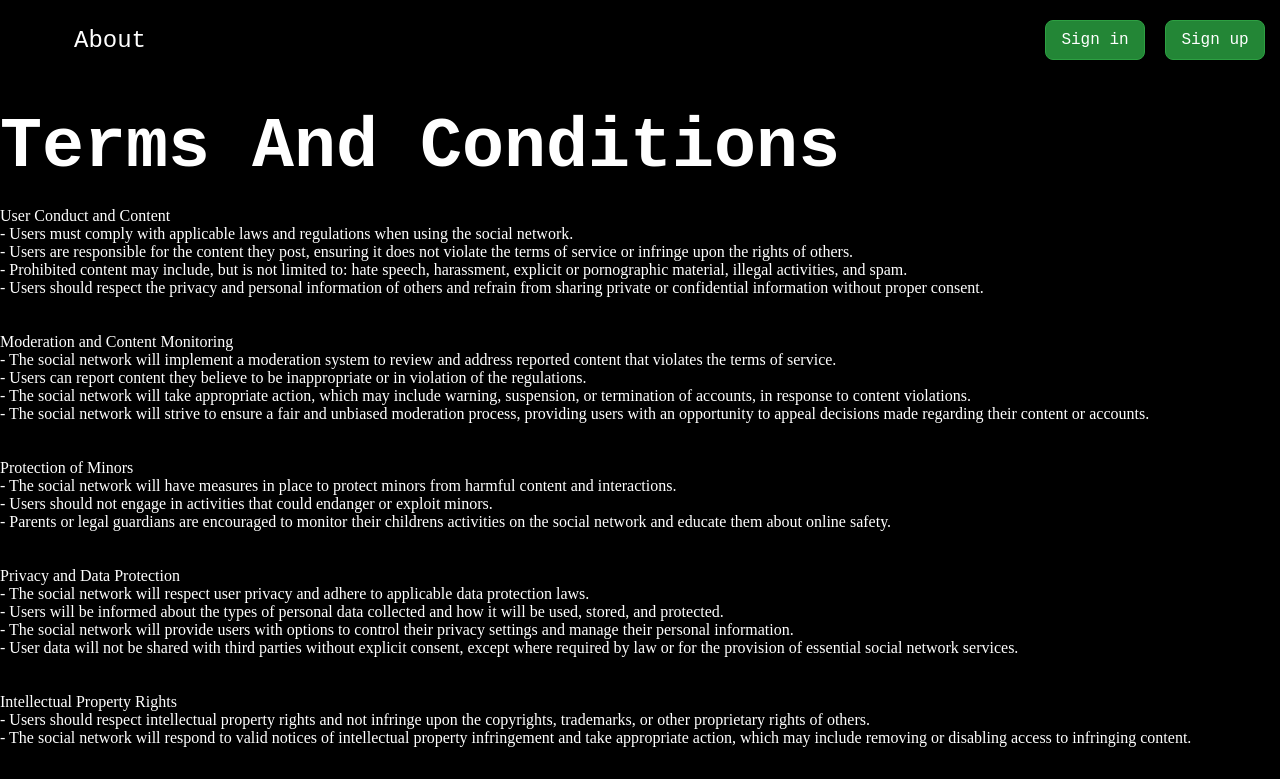
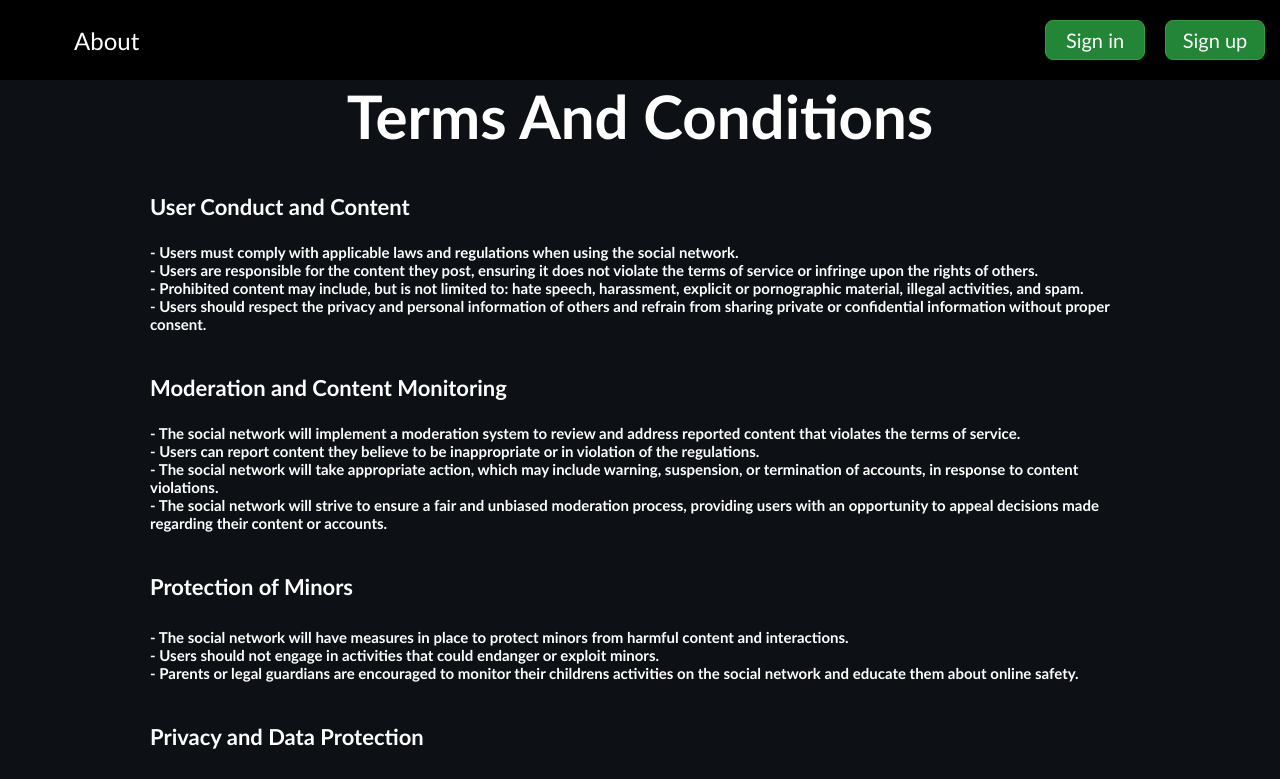
Before and after one commit to RaphaelBenoliel/StudNet_Frontend, a React (Create React App) app: page /terms in a window 1280 px wide. Shown: the top 779 px of the page. Built offline with nearby package versions, Linux system fonts and the light colour scheme.

Commit message:
Some Styling

```diff
--- a/src/pages/About/About.style.js
+++ b/src/pages/About/About.style.js
@@ -5,24 +5,24 @@ export const HomeWrapper = styled.div`
     background-repeat: no-repeat;
     background-attachment: fixed;
     background-size: cover;
-    text-align: center;
-    margin-top: 75px;
+    /* text-align: center; */
+    margin-top: 80px;
     background-color: #0d1116;
     min-height: 120vh;
     flex-direction: column;
     justify-content: center;
 `;
 export const STitle = styled.h2`
-    color: black;
-    font-family: monospace;
-    text-align: center;
-    margin: 3px 150px;
+    font-family: 'Trebuchet MS', 'Lucida Sans Unicode', 'Lucida Grande', 'Lucida Sans', Arial, sans-serif;
+    /* text-align: center; */
+    margin: 5px 150px;
     color: white;
+    font-size: 15px;
     //font-family: fantasy;
 `;
 export const Title = styled.h1`
-    font-family: monospace, sans-serif;
-    font-size: 70px;
+    font-family: 'Trebuchet MS', 'Lucida Sans Unicode', 'Lucida Grande', 'Lucida Sans', Arial, sans-serif;
+    font-size: 60px;
     color: #fff;
     margin: 0 0 20px;
     padding: 0;
@@ -31,6 +31,23 @@ export const Title = styled.h1`
 export const TextContainer = styled.div`
     display: flex;
     flex-direction: column;
-    justify-content: center;
+    /* justify-content: center; */
     align-items: center;
 `;
+export const STitle1 = styled.h2`
+    font-family: 'Trebuchet MS', 'Lucida Sans Unicode', 'Lucida Grande', 'Lucida Sans', Arial, sans-serif;
+    /* text-align: center; */
+    margin: 5px 150px;
+    color: white;
+    font-size: 22px;
+    //font-family: fantasy;
+`;
+
+export const AboutT = styled.h2`
+    font-family: 'Trebuchet MS', 'Lucida Sans Unicode', 'Lucida Grande', 'Lucida Sans', Arial, sans-serif;
+    /* text-align: center; */
+    margin: 5px 150px;
+    color: white;
+    font-size: 20px;
+    //font-family: fantasy;
+`;
--- a/src/pages/ForgotPass/ForgotPass.style.js
+++ b/src/pages/ForgotPass/ForgotPass.style.js
@@ -13,21 +13,22 @@ export const PageWrapper = styled.div`
 `;
 
 export const Title = styled.h1`
-    font-family: monospace, sans-serif;
+    font-family: 'Trebuchet MS', 'Lucida Sans Unicode', 'Lucida Grande', 'Lucida Sans', Arial, sans-serif;
     text-align: center;
     font-size: 50px;
     color: #fff;
-    margin: 0;
+    margin: 10px;
     padding: 0;
 
 `;
 
 export const ForgotPassHolder = styled.div`
-  background-color: rgba(200, 200, 200, 0.3);
+  background-color: rgba(200, 200, 200, 0.15);
   border-radius: 10px;
   padding: 15px;
   margin-bottom: 10px;
-  width: 410px;
+  width: 420px;
+  height: 50px;
   box-shadow: 0px 2px 4px rgba(0, 0, 0, 0.1);
   display: flex;
   flex-direction: column;
@@ -51,9 +52,12 @@ export const ForgotPassInput = styled.input`
   flex: 1;
   padding: 15px;
   width: 300px;
-  border-radius: 5px;
+  border-radius: 15px;
   border: 1px solid #ccc;
   margin-right: 10px;
+  background-color: rgba(200, 200, 200, 0.3);
+  color: #fff;
+  font-family: Arial, Helvetica, sans-serif;
 `;
 
 export const ForgotPassButton = styled.button`
@@ -61,9 +65,9 @@ export const ForgotPassButton = styled.button`
   margin-right: 10px;
   background: #238636;
   color: #fff;
-  border-radius: 5px;
+  border-radius: 25px;
   border: none;
-  font-family: monospace, sans-serif;
-  font-size: 16px;
+  font-family: 'Trebuchet MS', 'Lucida Sans Unicode', 'Lucida Grande', 'Lucida Sans', Arial, sans-serif;
+  font-size: 17px;
   cursor: pointer;
 `;
--- a/src/pages/Home/Home.style.js
+++ b/src/pages/Home/Home.style.js
@@ -17,11 +17,11 @@ export const STitle = styled.h3`
     color: #2da042;
 `;
 export const Title = styled.h1`
-    font-family: monospace, sans-serif;
+    font-family: 'Trebuchet MS', 'Lucida Sans Unicode', 'Lucida Grande', 'Lucida Sans', Arial, sans-serif;
     text-align: center;
     font-size: 50px;
     color: #fff;
-    margin: 0;
+    margin: 10px;
     padding: 0;
 
 `;
@@ -104,7 +104,7 @@ export const PostButton = styled.button`
   background: #238636;
   color: #fff;
   border-radius: 25px;
-  font-family: monospace, sans-serif;
+  font-family: 'Trebuchet MS', 'Lucida Sans Unicode', 'Lucida Grande', 'Lucida Sans', Arial, sans-serif;
   font-size: 17px;
   border: none;
   cursor: pointer;
@@ -116,7 +116,7 @@ export const EditDeleteButton = styled.button`
   background-color: rgba(200, 200, 200, 0.3);
   color: #fff;
   border-radius: 15px;
-  font-family: monospace, sans-serif;
+  font-family: 'Trebuchet MS', 'Lucida Sans Unicode', 'Lucida Grande', 'Lucida Sans', Arial, sans-serif;
   font-size: 15px;
   border: none;
   cursor: pointer;
--- a/src/pages/Login/Login.style.js
+++ b/src/pages/Login/Login.style.js
@@ -59,7 +59,7 @@ export const VerticalContainer = styled.div`
 export const Title = styled.h1`
     color: #fff;
     line-height: 3;
-    font-family: monospace, sans-serif;
+    font-family: 'Trebuchet MS', 'Lucida Sans Unicode', 'Lucida Grande', 'Lucida Sans', Arial, sans-serif;
     margin-bottom: 5px;
     margin-top: -20px;
 `;
@@ -114,7 +114,7 @@ export const TextInput = styled.input`
 
 export const TextMesasge = styled.h3`
   font-size: 13px;
-  font-family: monospace, sans-serif;
+  font-family: 'Trebuchet MS', 'Lucida Sans Unicode', 'Lucida Grande', 'Lucida Sans', Arial, sans-serif;
   font-style: italic;
   color: rgb(200 , 0, 0);
   text-align: left;
--- a/src/pages/Navbar/Navbar.style.js
+++ b/src/pages/Navbar/Navbar.style.js
@@ -51,7 +51,7 @@ export const NavbarLinkContainer = styled.div`
 export const NavbarLinkExtended = styled(Link)`
   color: white;
   font-size: x-large;
-  font-family: monospace, sans-serif;
+  font-family: 'Trebuchet MS', 'Lucida Sans Unicode', 'Lucida Grande', 'Lucida Sans', Arial, sans-serif;
   text-decoration: none;
   margin: 10px;
   &:hover{
@@ -63,7 +63,7 @@ export const NavbarLinkExtended = styled(Link)`
 export const NavbarLink = styled(Link)`
   color: white;
   font-size: x-large;
-  font-family: monospace, sans-serif;
+  font-family: 'Trebuchet MS', 'Lucida Sans Unicode', 'Lucida Grande', 'Lucida Sans', Arial, sans-serif;
   text-decoration: none;
   margin: 10px;
   &:hover{
@@ -111,8 +111,8 @@ export const SubmitBtn = styled.button`
   height: 40px;
   background-color: #238636;
   color: #fff;
-  font-size: 16px;
-  font-family: monospace, sans-serif;
+  font-size: 20px;
+  font-family: 'Trebuchet MS', 'Lucida Sans Unicode', 'Lucida Grande', 'Lucida Sans', Arial, sans-serif;
   outline: none;
   padding: 0; /* Remove any padding */
   display: inline-block;
@@ -125,7 +125,7 @@ export const SubmitBtn = styled.button`
 
 export const TextAuth = styled.h1`
   font-size: 17px;
-  font-family: monospace, sans-serif;
+  font-family: 'Trebuchet MS', 'Lucida Sans Unicode', 'Lucida Grande', 'Lucida Sans', Arial, sans-serif;
   color: #2da042;
   text-align: center; /* Align the text to the center */
   letter-spacing: 2px; /* Add some letter spacing */
--- a/src/pages/NotFound/NotFound.styled.js
+++ b/src/pages/NotFound/NotFound.styled.js
@@ -19,7 +19,7 @@ export const Container = styled.div`
 export const Title = styled.h1`
     color: black;
     font-size: 100px;
-    font-family: monospace, sans-serif;
+    font-family: 'Trebuchet MS', 'Lucida Sans Unicode', 'Lucida Grande', 'Lucida Sans', Arial, sans-serif;
 
 `;
 
@@ -33,14 +33,14 @@ export const Img = styled.img`
 export const STitle = styled.h3`
     color: black;
     font-size: 25px;
-    font-family: monospace, sans-serif;
+    font-family: 'Trebuchet MS', 'Lucida Sans Unicode', 'Lucida Grande', 'Lucida Sans', Arial, sans-serif;
 
 `;
 
 export const NavbarLinkExtended = styled(Link)`
   color: #2da042;
   font-size: x-large;
-  font-family: monospace, sans-serif;
+  font-family: 'Trebuchet MS', 'Lucida Sans Unicode', 'Lucida Grande', 'Lucida Sans', Arial, sans-serif;
   text-decoration: none;
   border: 2px solid #2da042;
   border-radius: 8px;
--- a/src/pages/Search/Search.style.js
+++ b/src/pages/Search/Search.style.js
@@ -13,7 +13,7 @@ export const PageWrapper = styled.div`
 `;
 
 export const Title = styled.h1`
-    font-family: monospace, sans-serif;
+    font-family: 'Trebuchet MS', 'Lucida Sans Unicode', 'Lucida Grande', 'Lucida Sans', Arial, sans-serif;
     text-align: center;
     font-size: 50px;
     color: #fff;
@@ -22,7 +22,6 @@ export const Title = styled.h1`
 `;
 
 export const SearchHolder = styled.div`
-  /* background-color: #fff; */
   background-color: rgba(200, 200, 200, 0.15);
   border-radius: 10px;
   padding: 15px;
@@ -67,7 +66,7 @@ export const SearchButton = styled.button`
   color: #fff;
   border-radius: 25px;
   border: none;
-  font-family: monospace, sans-serif;
+  font-family: 'Trebuchet MS', 'Lucida Sans Unicode', 'Lucida Grande', 'Lucida Sans', Arial, sans-serif;
   font-size: 17px;
   cursor: pointer;
 `;
--- a/src/pages/Terms/Terms.js
+++ b/src/pages/Terms/Terms.js
@@ -1,21 +1,18 @@
 /* eslint max-len: ["error", { "code": 400 }] */
 /* eslint-disable */
 import React from 'react';
-import {Title} from '../About/About.style'
+import {Title, HomeWrapper, STitle, TextContainer, STitle1} from '../About/About.style';
 
 export default function Terms() {
   return (
-    <div style={{ textAlign: 'left', backgroundColor: 'black' }}>
-        <br />
-        <br />
-        <br />
-        <br />
-        <br />
-        <br />
+    <div>
+      <HomeWrapper>
+        <TextContainer>
       <Title>Terms And Conditions </Title>
 
       <p style={{ color: 'white' }}>
-        User Conduct and Content
+        <STitle1>User Conduct and Content</STitle1>
+        <STitle>
         <br />
         - Users must comply with applicable laws and regulations when using the social network.
         <br />
@@ -27,7 +24,9 @@ export default function Terms() {
         <br />
         <br />
         <br />
-        Moderation and Content Monitoring
+        </STitle>
+        <STitle1>Moderation and Content Monitoring</STitle1>
+        <STitle>
         <br />
         - The social network will implement a moderation system to review and address reported content that violates the terms of service.
         <br />
@@ -39,8 +38,10 @@ export default function Terms() {
         <br />
         <br />
         <br />
-        Protection of Minors
+        </STitle>
+        <STitle1>Protection of Minors</STitle1>
         <br />
+        <STitle>
         - The social network will have measures in place to protect minors from harmful content and interactions.
         <br />
         - Users should not engage in activities that could endanger or exploit minors.
@@ -49,8 +50,10 @@ export default function Terms() {
         <br />
         <br />
         <br />
-        Privacy and Data Protection
+        </STitle>
+        <STitle1>Privacy and Data Protection</STitle1>
         <br />
+        <STitle>
         - The social network will respect user privacy and adhere to applicable data protection laws.
         <br />
         - Users will be informed about the types of personal data collected and how it will be used, stored, and protected.
@@ -61,29 +64,39 @@ export default function Terms() {
         <br />
         <br />
         <br />
-        Intellectual Property Rights
+        </STitle>
+        <STitle1>Intellectual Property Rights</STitle1>
         <br />
+        <STitle>
         - Users should respect intellectual property rights and not infringe upon the copyrights, trademarks, or other proprietary rights of others.
         <br />
         - The social network will respond to valid notices of intellectual property infringement and take appropriate action, which may include removing or disabling access to infringing content.
         <br />
         <br />
         <br />
-        Security
+        </STitle>
+        <STitle1>Security</STitle1>
         <br />
+        <STitle>
         - The social network will employ reasonable measures to protect user data and maintain the security of the platform.
         <br />
         - Users are encouraged to use strong and unique passwords and to report any suspected security breaches or unauthorized access to their accounts.
         <br />
         <br />
         <br />
-        Amendment and Termination
+        </STitle>
+        <STitle1>Amendment and Termination</STitle1>
         <br />
+        <STitle>
         - The social network reserves the right to amend these regulations as necessary, with notice to users.
         <br />
         - The social network may terminate or suspend user accounts for violation of the regulations or breach of terms of service.
         <br />
+        </STitle>
       </p>
+
+      </TextContainer>
+      </HomeWrapper>
     </div>
   );
 }
```
Also changed, not shown: src/pages/About/About.js (+5 -5 lines).
